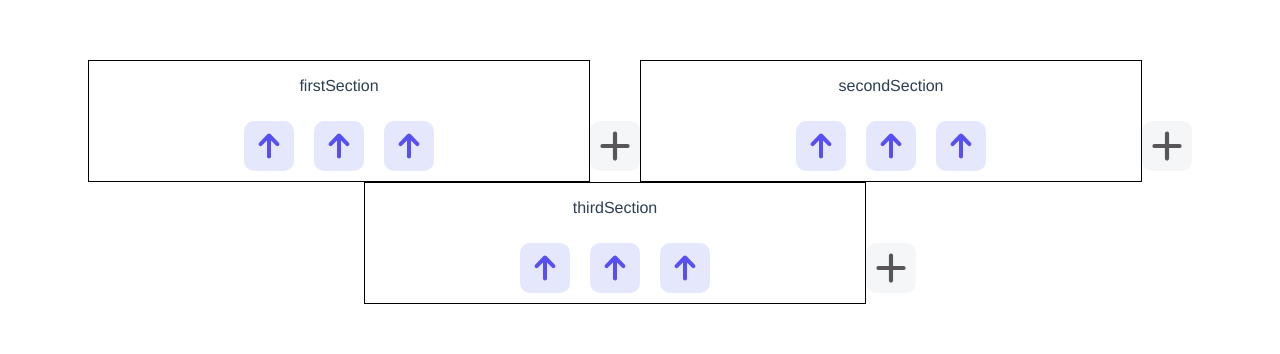
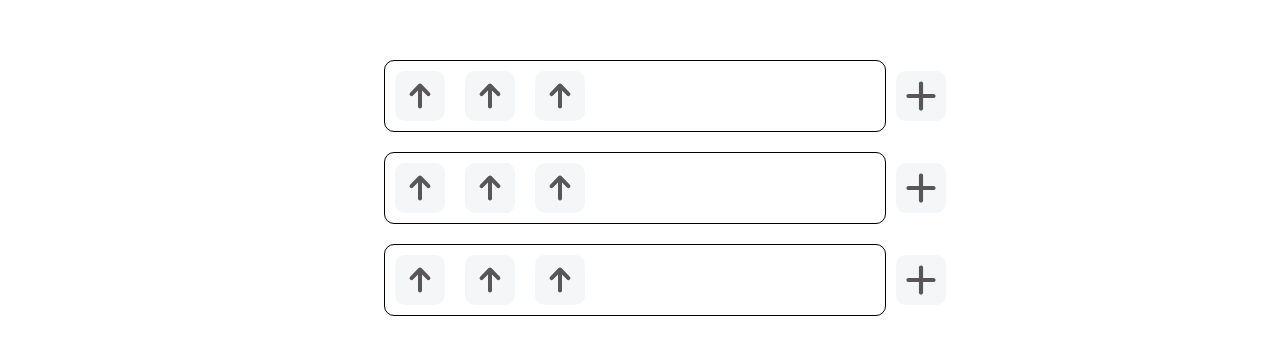
Before and after one commit to UltravioletVoodoo/Vuejs_Learning_Excercise, a Vue app: page / in a window 1280 px wide. Shown: the top 354 px of the page. Built offline with nearby package versions, Linux system fonts and the light colour scheme.

Commit message:
Coding test completed

```diff
--- a/src/components/Upvote.vue
+++ b/src/components/Upvote.vue
@@ -1,6 +1,6 @@
 <template>
   <div class="upvoteContainer">
-    <div v-on:click="handleUpvoteClick()" :class="this.$store.state[section].upvoted ? 'svgIconBase upvoteArrowContainerSelected' : 'svgIconBase upvoteArrowContainer'">
+    <div v-on:click="handleUpvoteClick()" :class="this.$store.state[section].upvoted ? 'svgIconBase upvoteArrowContainer upvoteArrowContainerSelected' : 'svgIconBase upvoteArrowContainer upvoteArrowContainerNotSelected'">
       <img :class="this.$store.state[section].upvoted ? 'svgIconBase selectedUpvoteArrow' : 'svgIconBase svgIcon'" src="../assets/arrow.svg" />
     </div>
   </div>
--- a/src/components/UpvoteSet.vue
+++ b/src/components/UpvoteSet.vue
@@ -1,10 +1,13 @@
 <template>
-    <div class="upvoteSetContainer">
-        <p>{{ section }}</p>
-        <Upvote v-for:="index in this.$store.state[section].num" :key="index" :section="section"/>
-    </div>
-    <div v-on:click="handleAddClick()" class="svgIconBase upvoteArrowContainer addIcon">
-        <img class="svgIconBase svgIcon" src="../assets/add.svg" />
+    <div class="upvoteSetSectionContainer">
+        <div class="upvoteSetContainer">
+            <Upvote v-for:="index in this.$store.state[section].num" :key="index" :section="section"/>
+        </div>
+        <div class="addIconContainer">
+            <div v-on:click="handleAddClick()" class="svgIconBase upvoteArrowContainerNotSelected addIcon">
+                <img class="svgIconBase svgIcon" src="../assets/add.svg" />
+            </div>
+        </div>
     </div>
 </template>
 
--- a/src/index.css
+++ b/src/index.css
@@ -6,11 +6,25 @@
   color: #2c3e50;
   margin-top: 60px;
 }
+.upvoteSetSectionContainer {
+  position: relative;
+  width: 750px;
+  left: 50%;
+  transform: translateX(-50%);
+  margin-bottom: 20px;
+}
+.addIconContainer {
+  height: 100%;
+  display: inline-block;
+}
 .upvoteSetContainer {
   position: relative;
   width: 500px;
   border: 1px solid black;
+  border-radius: 10px;
   display: inline-block;
+  margin-right: 10px;
+  text-align: left;
 }
 .upvoteContainer {
   width: 50px;
@@ -27,7 +41,10 @@
   display: inline-block;
 }
 .upvoteArrowContainer {
-  background-color: #F4F6F8;
+  position: relative;
+}
+.upvoteArrowContainerNotSelected {
+  background-color: #f4f6f8;
 }
 .upvoteArrowContainerSelected {
   background-color: #E5E8FD;
@@ -40,4 +57,7 @@
 }
 .addIcon {
   display: inline-block;
+  position: absolute;
+  top: 50%;
+  transform: translateY(-50%);
 }
--- a/src/main.js
+++ b/src/main.js
@@ -6,15 +6,15 @@
 const store = createStore({
     state: {
         firstSection: {
-            upvoted: true,
+            upvoted: false,
             num: 3
         },
         secondSection: {
-            upvoted: true,
+            upvoted: false,
             num: 3
         },
         thirdSection: {
-            upvoted: true,
+            upvoted: false,
             num: 3
         }
     },
```
Also changed, not shown: src/assets/logo.png (deleted).
